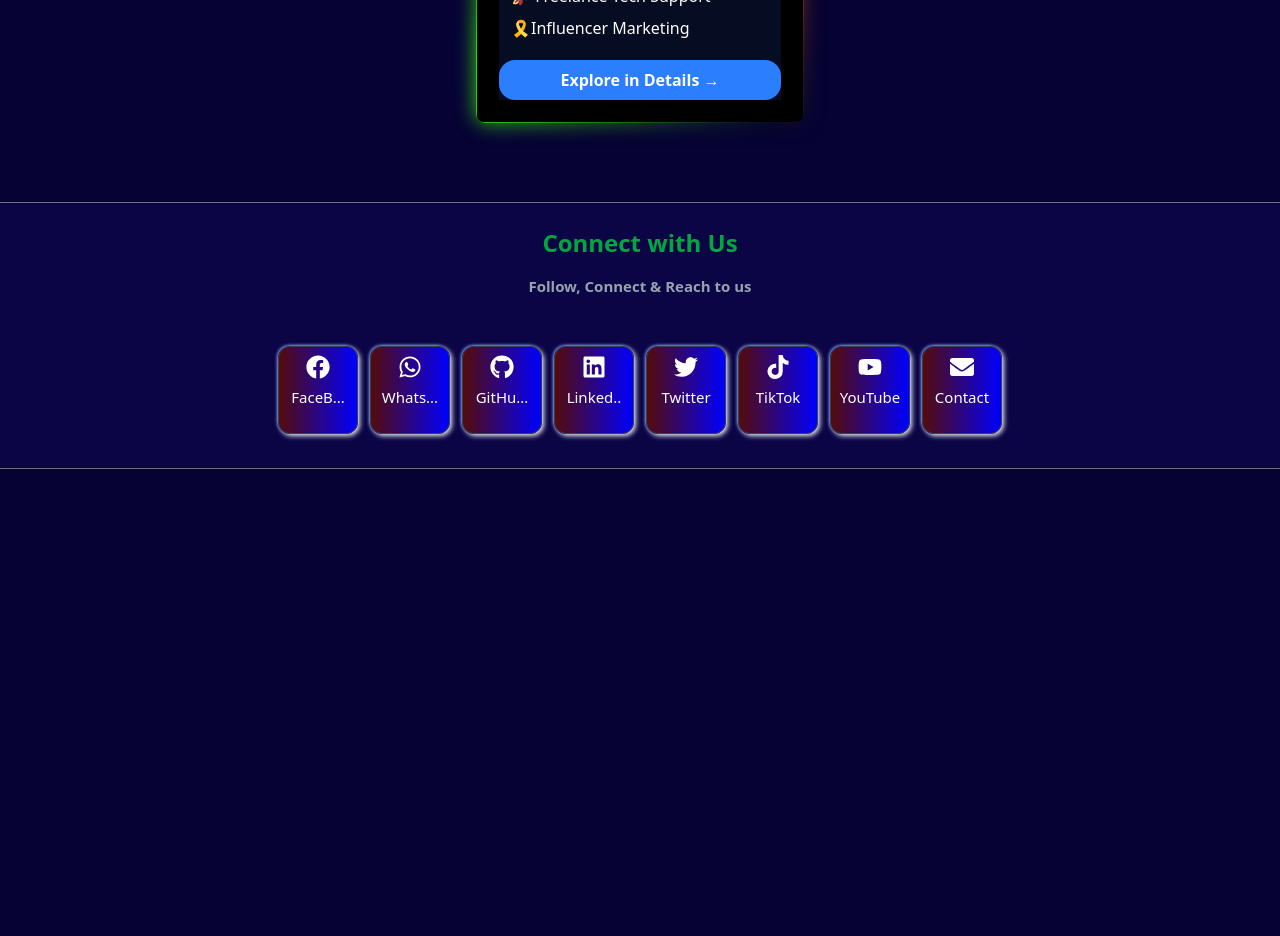
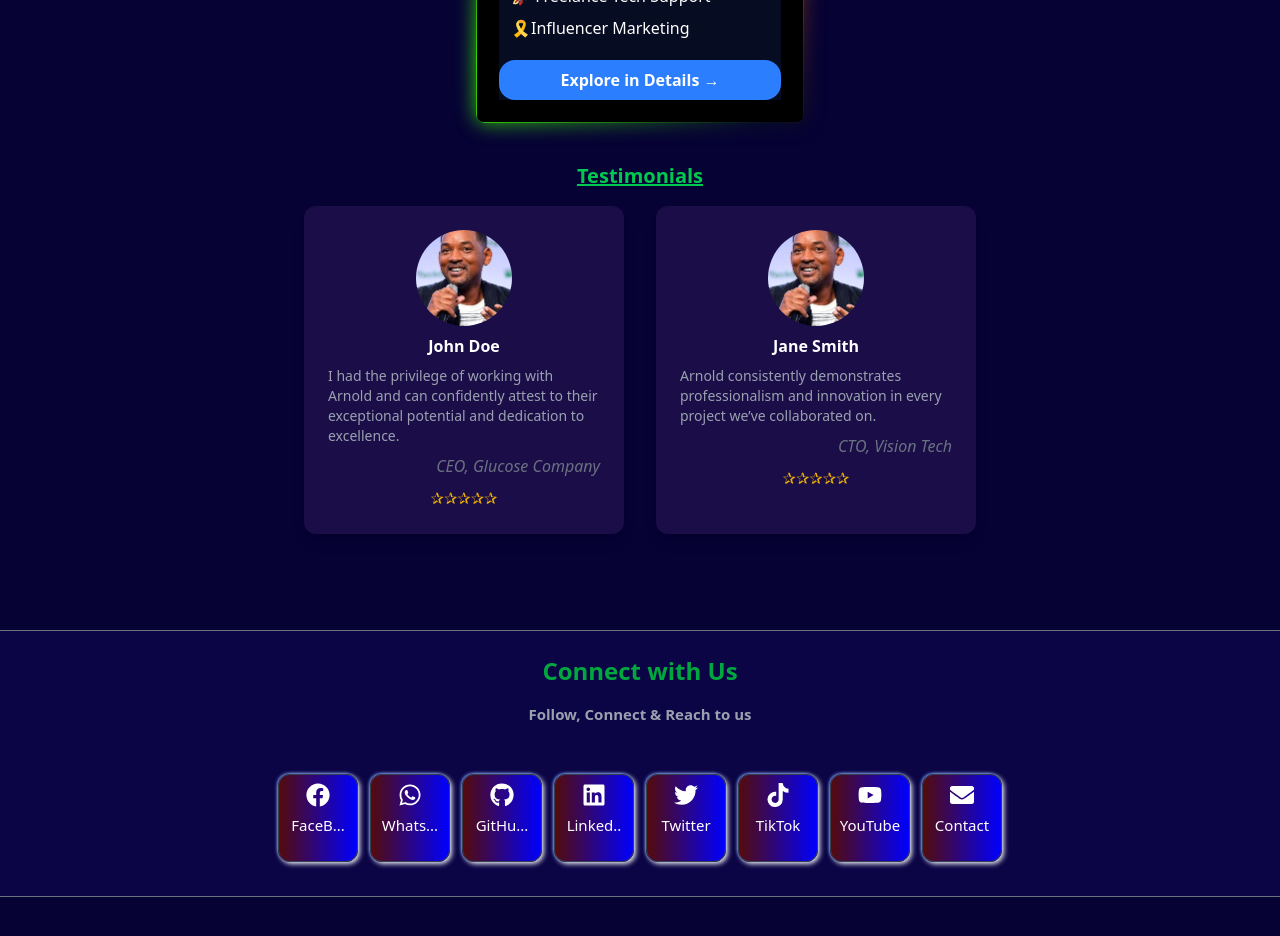
Before and after one commit to nianod/We-re-Arnold-Official, a React (Vite) app: page / in a window 1280 px wide. Shown: the part 2360-3296 px from the top of the page. Before the commit the page ends 2949 px from the top, so only its background shows below. Built offline with nearby package versions, Linux system fonts and the light colour scheme.

Commit message:
testimoniols

```diff
--- a/src/Components/testmonials.jsx
+++ b/src/Components/testmonials.jsx
@@ -6,23 +6,49 @@ const Testmonials = () => {
       name: "John Doe",
       residence: "Philippines",
       image: "/download (1).jpg",
-      quote: "I had the privilege of working with Arnold and can confidently attest to their exceptional potential and dedication to excellence.",
+      quote:
+        "I had the privilege of working with Arnold and can confidently attest to their exceptional potential and dedication to excellence.",
       rank: "CEO, Glucose Company",
-      rate: "✰✰✰✰✰"
+      rate: "✰✰✰✰✰",
     },
-  ]
+    {
+      name: "Jane Smith",
+      residence: "Kenya",
+      image: "/download (1).jpg",
+      quote:
+        "Arnold consistently demonstrates professionalism and innovation in every project we’ve collaborated on.",
+      rank: "CTO, Vision Tech",
+      rate: "✰✰✰✰✰",
+    },
+  ];
+
   return (
-    <div className="grid grid-cols-3 sm:grid-cols-1 bg-white text-black">
-      {testimonies.map((index, testimony) => (
-        <div key={index}>
-            <img src={testimony.image} alt={testimony.name} />
-            <b>{testimony.name}</b>
-            <p>{testimony.quote}</p>
-            <i className="justify-end flex">{testimony.rank}</i>
-        </div>
-      ))}
+    <div className="mt-10">
+        <h4 className="text-xl underline text-green-500 text-center font-bold">Testimonials</h4>
+    <div className="flex justify-center items-center">
+      <div className="flex flex-wrap gap-8 p-4">
+        {testimonies.map((testimony, index) => (
+          <div
+            key={index}
+            className="w-80 shadow-lg rounded-xl p-6 bg-[#1b0e48]"
+          >
+            <img
+              src={testimony.image}
+              alt={testimony.name}
+              className="w-24 h-24 object-cover rounded-full mx-auto"
+            />
+            <b className="text-white block text-center mt-2">{testimony.name}</b>
+            <p className="text-sm text-gray-400 mt-2">{testimony.quote}</p>
+            <i className="block text-right text-gray-500 mt-2">{testimony.rank}</i>
+            <div className="text-center mt-2 text-yellow-500">
+              {testimony.rate}
+            </div>
+          </div>
+        ))}
+      </div>
     </div>
-  )
+    </div>
+  );
 };
 
 export default Testmonials;
--- a/src/Layouts/Home.jsx
+++ b/src/Layouts/Home.jsx
@@ -84,7 +84,9 @@ const Home = () => {
         </div>
       </div>
       </div>
-      <Testmonials />
+      <div>
+        <Testmonials />
+      </div>
       <Connect />
       <SideModal />
       <Chat />
```
